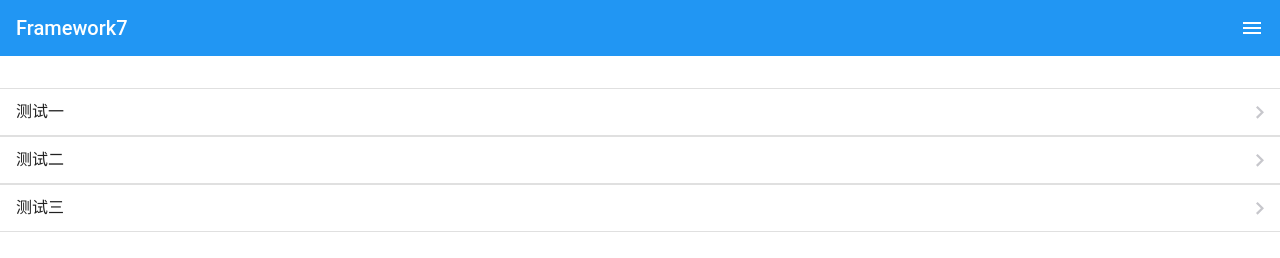
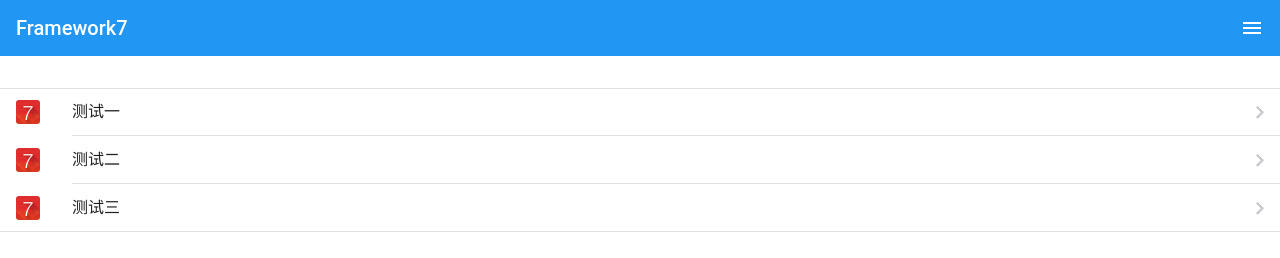
Before and after one commit to oliwenfly/testf7, a plain HTML site: page index.html in a window 1280 px wide. Drawn offline with Linux system fonts and the light colour scheme.

Commit message:
no message

```diff
--- a/index.html
+++ b/index.html
@@ -37,32 +37,35 @@
                                 <!--测试一-->
                                 <ul>
                                     <li>
-                                        <a href="src/html/itemlist.html" class="item-link item-content">
+                                        <a href="src/html/itemlist.html" class="item-link">
+                                            <div class="item-content">
+                                                <div class="item-media"><i class="icon icon-f7"></i></div>
                                                 <div class="item-inner">
                                                     <div class="item-title">测试一</div>
-                                                <div class="item-after"></div>
+                                                </div>
                                             </div>
                                         </a>
                                     </li>
-                                </ul>
+
                                     <!--测试二-->
-                                <ul>
                                     <li>
-                                        <a href="#" class="item-link item-content">
+                                        <a href="src/html/itemlist.html" class="item-link">
+                                            <div class="item-content">
+                                                <div class="item-media"><i class="icon icon-f7"></i></div>
                                                 <div class="item-inner">
                                                     <div class="item-title">测试二</div>
-                                                <div class="item-after"></div>
+                                                </div>
                                             </div>
                                         </a>
                                     </li>
-                                </ul>
                                     <!--测试三-->
-                                <ul>
                                     <li>
-                                        <a href="#" class="item-link item-content">
+                                        <a href="src/html/itemlist.html" class="item-link">
+                                            <div class="item-content">
+                                                <div class="item-media"><i class="icon icon-f7"></i></div>
                                                 <div class="item-inner">
                                                     <div class="item-title">测试三</div>
-                                                <div class="item-after"></div>
+                                                </div>
                                             </div>
                                         </a>
                                     </li>
```
Lines whose indentation alone changed are shown as unchanged.
